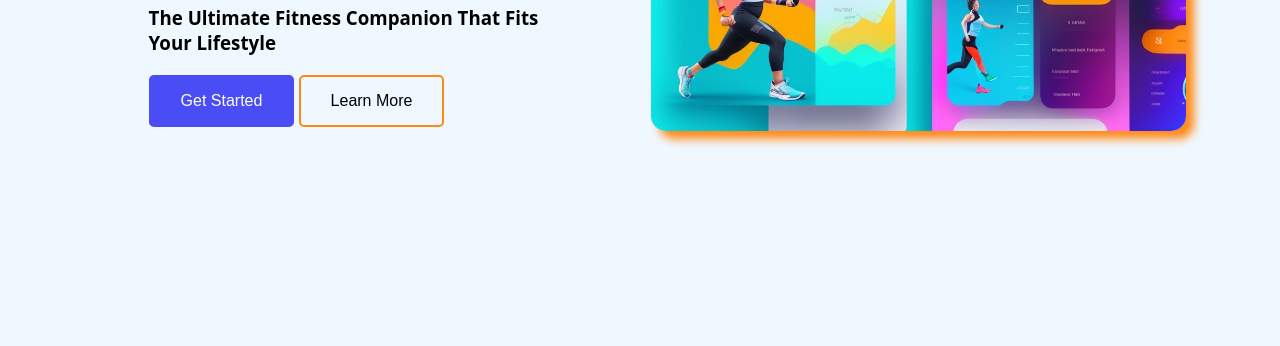
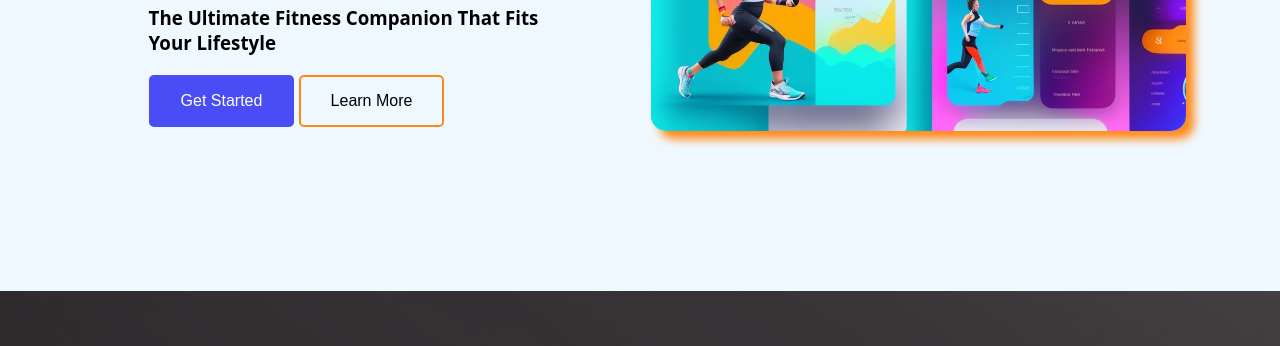
Before and after one commit to Prathameshchatte/100DaysOfUI, a plain HTML site: page Day03/index.html in a window 1280 px wide. Shown: the part 325-671 px from the top of the page. Drawn offline with Linux system fonts and the light colour scheme.

Commit message:
remove hero height

```diff
--- a/Day03/styles.css
+++ b/Day03/styles.css
@@ -60,10 +60,6 @@ p {
 
 .col {
     width: 50%;
-}
-
-#hero{
-    height: 100vh;
 }
 
 .hero-img img {
```
